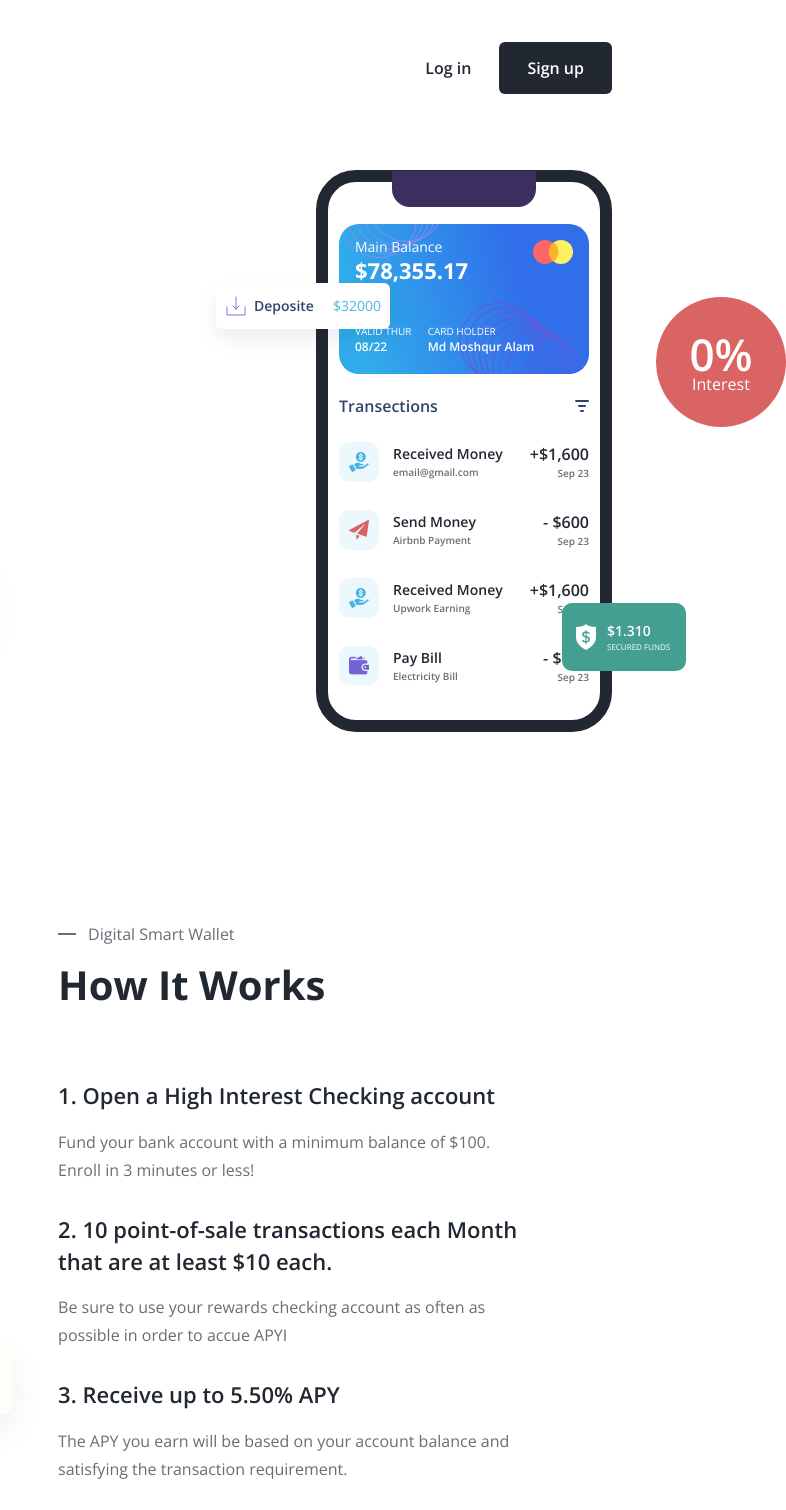
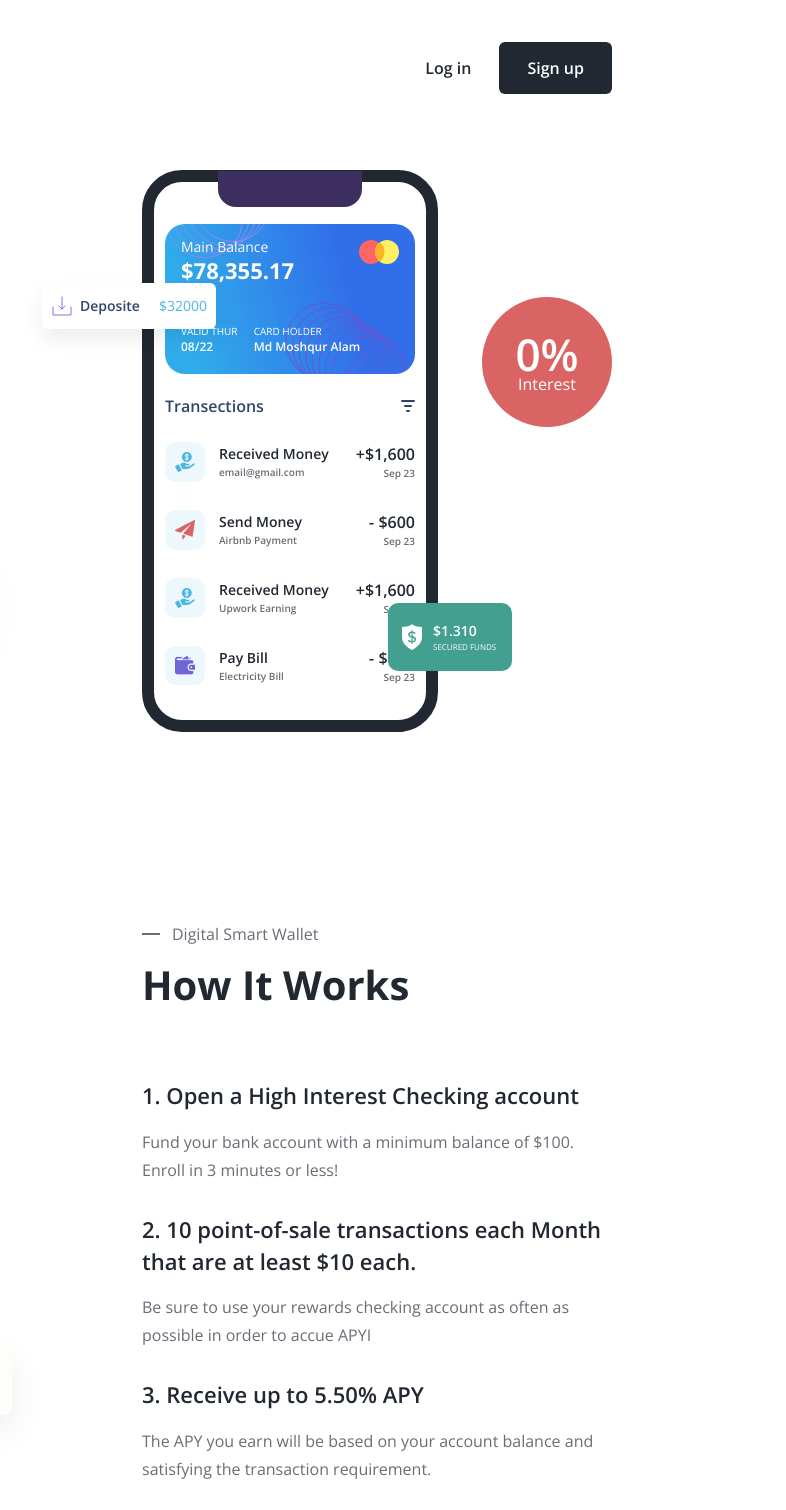
Before and after one commit to askax00/f8-project-6, a plain HTML site: page index.html in a window 1280 px wide. Shown: the full height of the page, 613-1399 px from the left, 786 px wide, since content can reach past the window. Drawn offline with nearby package versions, Linux system fonts and the light colour scheme.

Commit message:
sửa ần hero và ần hiw

```diff
--- a/assets/css/style.css
+++ b/assets/css/style.css
@@ -156,7 +156,7 @@ a {
 .hero {
     display: flex;
     align-items: center;
-    justify-content: space-between;
+    gap: 160px;
     margin-top: 76px;
 }
 
@@ -494,8 +494,8 @@ a {
 }
 
 .how-it-works__media {
+    position: relative;
     width: 33%;
-    position: relative;
     height: 619px;
 }
 
@@ -554,10 +554,6 @@ a {
     margin-top: 5px;
 }
 
-.how-it-works__content {
-    flex: 1;
-}
-
 .hiw-content__title {
     position: relative;
     color: var(--title-color);
```
